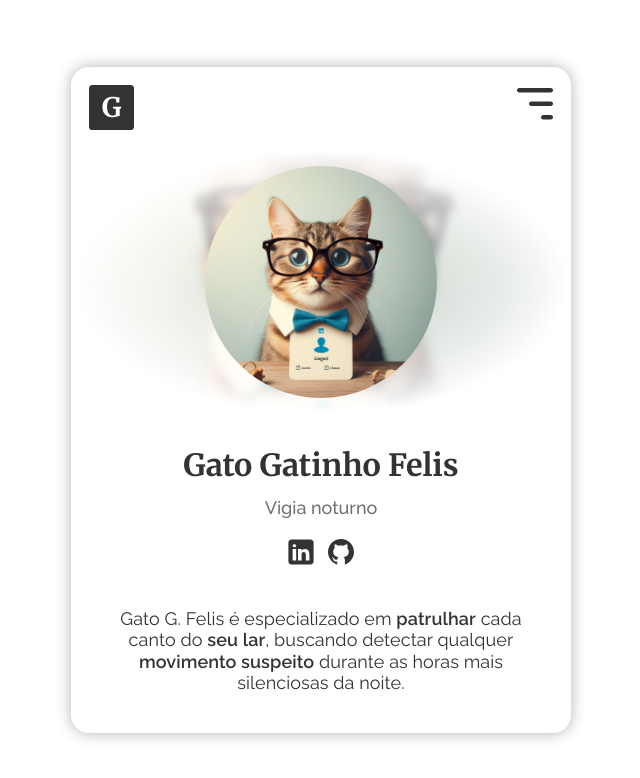
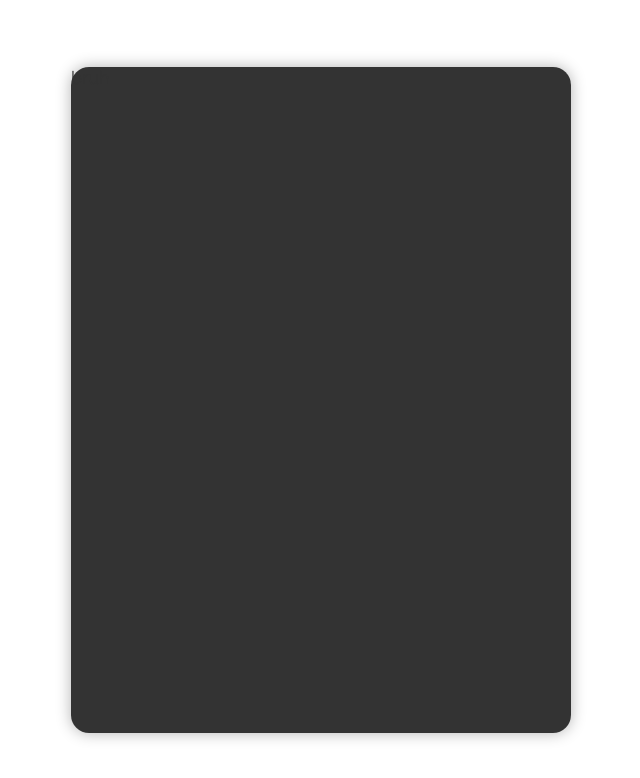
Before and after one commit to wendellduos/web-business-card, a plain HTML site: page index.html in a window 1280 px wide. Both pictures are taken after a click on the button 854 px from the left and 104 px from the top of the page. Shown: the whole page, without its empty margins (319-959 px from the left). Drawn offline with Linux system fonts and the light colour scheme.

Commit message:
added card flip animation

```diff
--- a/index.html
+++ b/index.html
@@ -64,6 +64,10 @@
           silenciosas da noite.
         </p>
       </section>
+
+      <section id="back-card">
+        <p>bruh</p>
+      </section>
     </main>
     <script src="main.js"></script>
   </body>
--- a/main.js
+++ b/main.js
@@ -3,3 +3,43 @@ const profilePicBackdrop = document.getElementById("profile-pic-backdrop");
 const profilePicPath = document.getElementById("profile-pic").src;
 
 profilePicBackdrop.style.backgroundImage = `url('${profilePicPath}')`;
+
+// verifica o estado do cartão e atualiza visibilidade do verso
+let cardFacingForwards = true;
+
+updtCardDisplay();
+
+function updtCardDisplay(delay) {
+  if (cardFacingForwards) {
+    document.getElementById("back-card").style.display = "none";
+  } else {
+    setTimeout(() => {
+      document.getElementById("back-card").style.display = "block";
+    }, delay);
+  }
+  console.log;
+}
+
+// gatilho para virar o cartão
+document.getElementById("dropdown-btn").addEventListener("click", () => {
+  const card = document.querySelector("main");
+  const animDuration = 0.4;
+
+  card.style.animation = `flip ${animDuration}s linear 1 backwards`;
+
+  // reseta animação após finalizar
+  setTimeout(() => {
+    card.style.animation = "none";
+  }, animDuration * 1000);
+
+  // verifica estado do cartão e insere o oposto
+  if (cardFacingForwards) {
+    cardFacingForwards = false;
+  } else {
+    cardFacingForwards = true;
+  }
+
+  // o parâmetro da função é metade da duração da animação, após conversão para ms
+  // isso faz com que o efeito do cartão virar se torne mais aparente
+  updtCardDisplay((animDuration * 1000) / 2);
+});
--- a/styles.css
+++ b/styles.css
@@ -2,7 +2,7 @@
 
 .title {
   font-family: "Merriweather", serif;
-  font-weight: 700;
+  font-weight: 800;
   font-style: normal;
 }
 
@@ -50,11 +50,22 @@ body {
 }
 
 main {
+  position: relative;
   width: 100%;
   max-width: 500px;
   aspect-ratio: 3/4;
   border-radius: 1rem;
   box-shadow: 0 0 15px rgba(0, 0, 0, 0.3);
+}
+
+/* animação de virar o cartão */
+@keyframes flip {
+  50% {
+    transform: rotateY(90deg);
+  }
+  100% {
+    transform: rotateY(0deg);
+  }
 }
 
 header {
@@ -205,3 +216,14 @@ h1 {
     padding: 0.3rem 0;
   }
 }
+
+/* verso do cartão */
+#back-card {
+  position: absolute;
+  top: 0;
+  left: 0;
+  width: 100%;
+  height: 100%;
+  border-radius: 1rem;
+  background-color: #333;
+}
```
